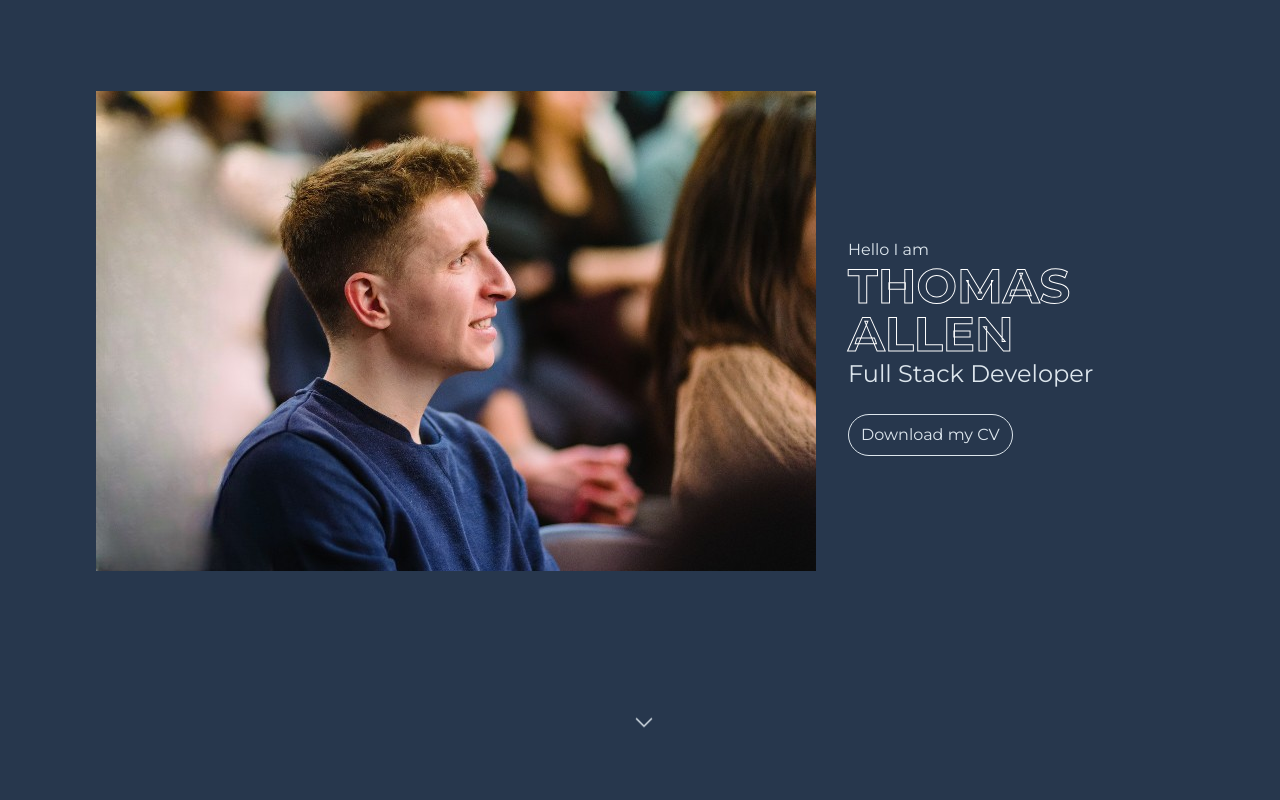
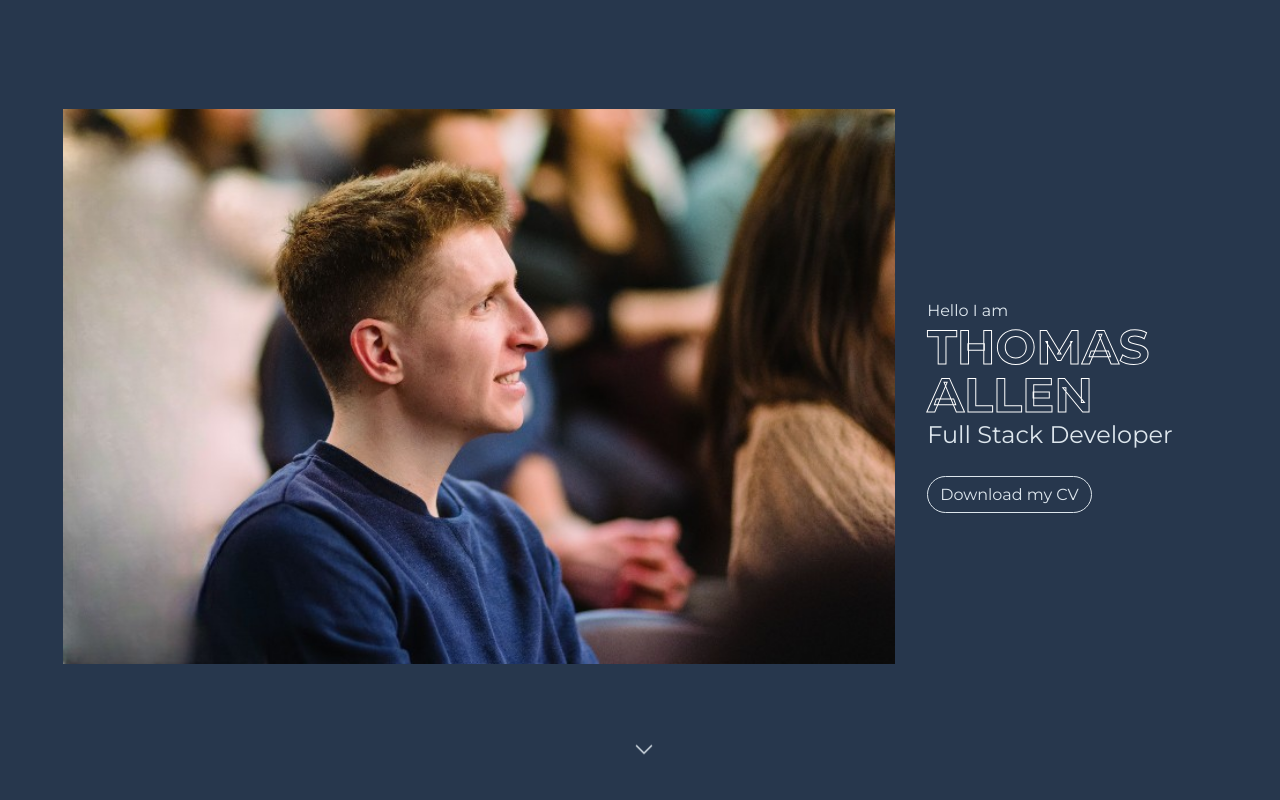
Before and after one commit to Thms25/my-first-portfolio, a Next.js app: page / in a window 1280 px wide. Shown: the top 800 px of the page. Built offline with nearby package versions, Linux system fonts and the light colour scheme.

Commit message:
scroll smooth done

```diff
--- a/app/page.jsx
+++ b/app/page.jsx
@@ -2,14 +2,26 @@ import About from "@/components/About";
 import Education from "@/components/Education";
 import Header from "@/components/Header";
 import Skills from "@/components/Skills";
+import Project from "@/components/project";
 
 export default function Home() {
   return (
     <main className="text-light">
-      <Header />
-      <About />
-      <Skills />
-      <Education />
+      <div name='home' >
+        <Header />
+      </div>
+      <div name='about' >
+        <About />
+      </div>
+      <div name='skills' >
+        <Skills />
+      </div>
+      <div name='education' >
+        <Education />
+      </div>
+      <div name='projects' >
+        <Project />
+      </div>
     </main>
   );
 }
--- a/components/Education.jsx
+++ b/components/Education.jsx
@@ -1,5 +1,3 @@
-import Project from './project';
-
 export default function Experience () {
   return (
     <>
@@ -61,7 +59,6 @@ export default function Experience () {
         </div>
         </div>
       </section>
-      <Project />
     </>
   );
 }
--- a/components/Header.jsx
+++ b/components/Header.jsx
@@ -7,23 +7,25 @@ import { motion } from 'framer-motion';
 export default function Header () {
   return (
     <header className='h-screen grid place-items-center'>
-      <div className='md:flex md:justify-between p-8 grid items-center mx-4 md:mx-16 md:my-8 '>
+      <div className='md:flex lg:justify-evenly p-4 grid items-center gap-8 mx-4 lg:mx-6 mt-20 '>
         <Image
           priority
           width={720}
           height={480}
           src='/images/me.jpeg'
-          className='md:mr-8 m-auto mb-8 w-full md:w-3/4'
+          className='m-auto mb-8 w-full md:w-3/4 xl:w-full'
         />
         <div className='text-center md:text-left'>
           <h3>Hello I am</h3>
           <h1 className='text-5xl text-dark uppercase font-bold' id={styles.name}>Thomas Allen</h1>
           <h3 className='text-2xl'>Full Stack Developer</h3>
-          <button className='mt-6 btn'>Download my CV</button>
+          <div className='mt-8'>
+            <a href='/public/files/Thomas_Allen_CV.pdf' download className='mt-6 btn'>Download my CV</a>
+          </div>
         </div>
       </div>
       <motion.div
-        className="mt-7 m-auto w-4"
+        className="mt-6 m-auto w-4"
       >
         <svg
           xmlns="http://www.w3.org/2000/svg"
@@ -31,7 +33,6 @@ export default function Header () {
           viewBox="0 0 24 24"
           strokeWidth={1.5}
           stroke="currentColor"
-          // className={styles.arrow}"w-6 h-6"
           className={`w-6 h-6 ${styles.arrow}`}
         >
           <path strokeLinecap="round" strokeLinejoin="round" d="M19.5 8.25l-7.5 7.5-7.5-7.5" />
--- a/components/Navbar.jsx
+++ b/components/Navbar.jsx
@@ -1,6 +1,7 @@
 'use client';
 
 import { useState, useEffect } from 'react';
+import { Link as ScrollLink } from 'react-scroll';
 
 export default function Navbar () {
   const [showNav, setShowNav] = useState(false);
@@ -24,14 +25,24 @@ export default function Navbar () {
   return (
     <nav className={`fixed w-full px-3 py-2 bg-light ${showNav ? 'opacity-90' : 'opacity-0'} flex justify-between items-center transition opacity-0 duration-300`}>
       <h1 className='text-3xl font-bold text-secondary'>Thomas <span>Allen</span></h1>
-      <ul className=' hidden md:flex md:justify-between text-primary text-md w-1/2 lg:w-2/5 xl:w-1/3'>
-        <li className='navItems'>Home</li>
-        <li className='navItems'>About</li>
-        <li className='navItems'>Education</li>
-        <li className='navItems'>Skills</li>
-        <li className='navItems'>Projects</li>
+      <ul className='hidden md:flex md:justify-between text-primary text-md w-1/2 lg:w-2/5 xl:w-1/3'>
+        <ScrollLink to="home" smooth={true} duration={500}>
+          <li className='navItems'>Home</li>
+        </ScrollLink>
+        <ScrollLink to="about" smooth={true} duration={500}>
+          <li className='navItems'>About</li>
+        </ScrollLink>
+        <ScrollLink to="skills" smooth={true} duration={500}>
+          <li className='navItems'>Skills</li>
+        </ScrollLink>
+        <ScrollLink to="education" smooth={true} duration={500}>
+          <li className='navItems'>Education</li>
+        </ScrollLink>
+        <ScrollLink to="projects" smooth={true} duration={500}>
+          <li className='navItems'>Projects</li>
+        </ScrollLink>
       </ul>
-      <button className='px-4 py-2 rounded-full border border-dark text-dark shadow-sm hover:bg-primary hover:text-light duration-300'>CV</button>
+      <a href='/public/files/Thomas_Allen_CV.pdf' download className='px-4 py-2 rounded-full border border-dark text-dark shadow-sm hover:bg-primary hover:text-light duration-300'>CV</a>
     </nav>
   );
 }
--- a/package.json
+++ b/package.json
@@ -20,6 +20,7 @@
     "postcss": "8.4.29",
     "react": "18.2.0",
     "react-dom": "18.2.0",
+    "react-scroll": "^1.8.9",
     "sass": "^1.67.0",
     "tailwindcss": "3.3.3"
   }
--- a/styles/globals.scss
+++ b/styles/globals.scss
@@ -24,7 +24,6 @@ body::-webkit-scrollbar {
   display: none;
 }
 
-
 .navItems {
   @apply mx-2 text-primary hover:text-dark opacity-80 hover:opacity-100 transition duration-200 cursor-pointer font-semibold tracking-wide
 }
```
Also changed, not shown: 2 other files (tests, documents, lock files or other folders).
